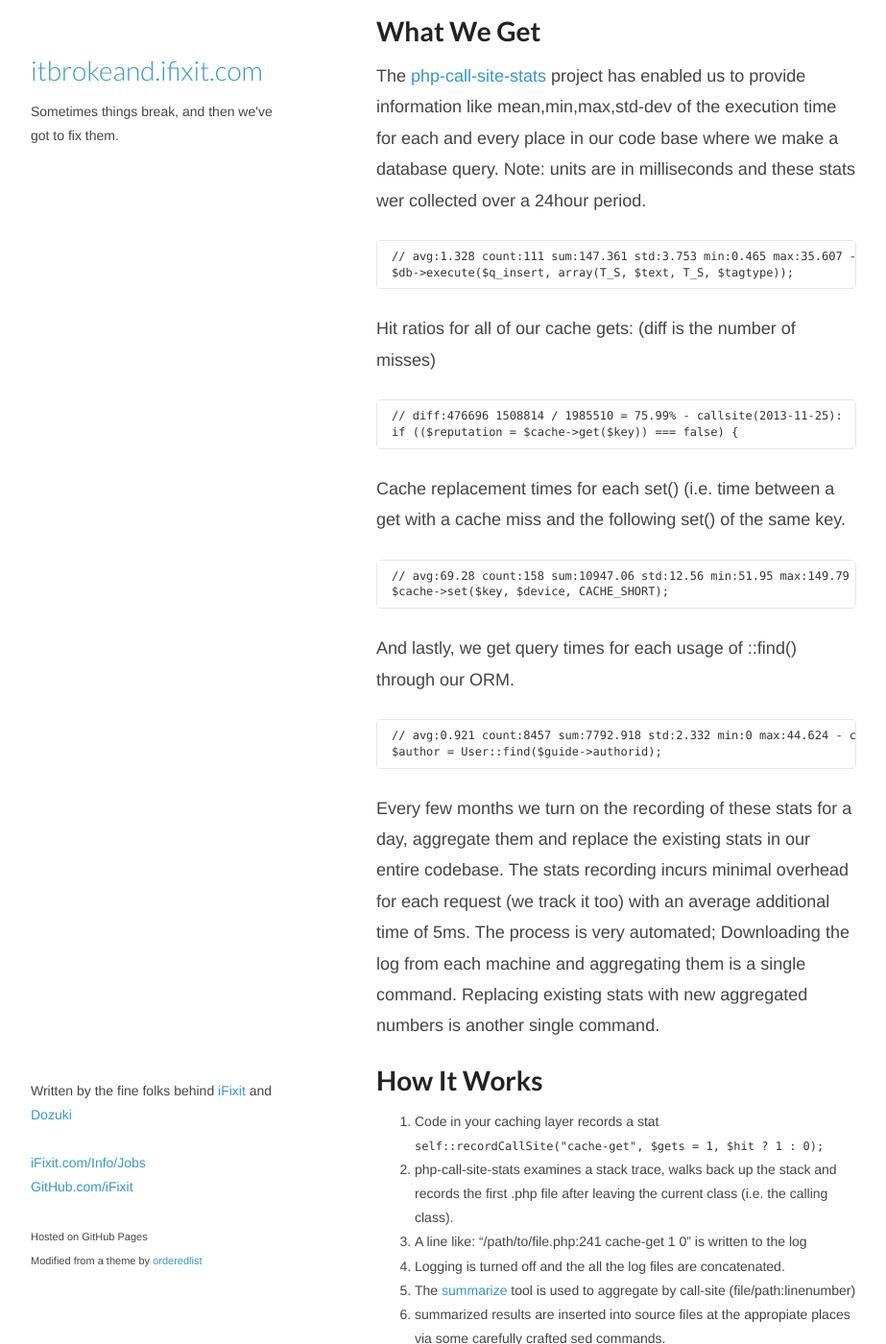
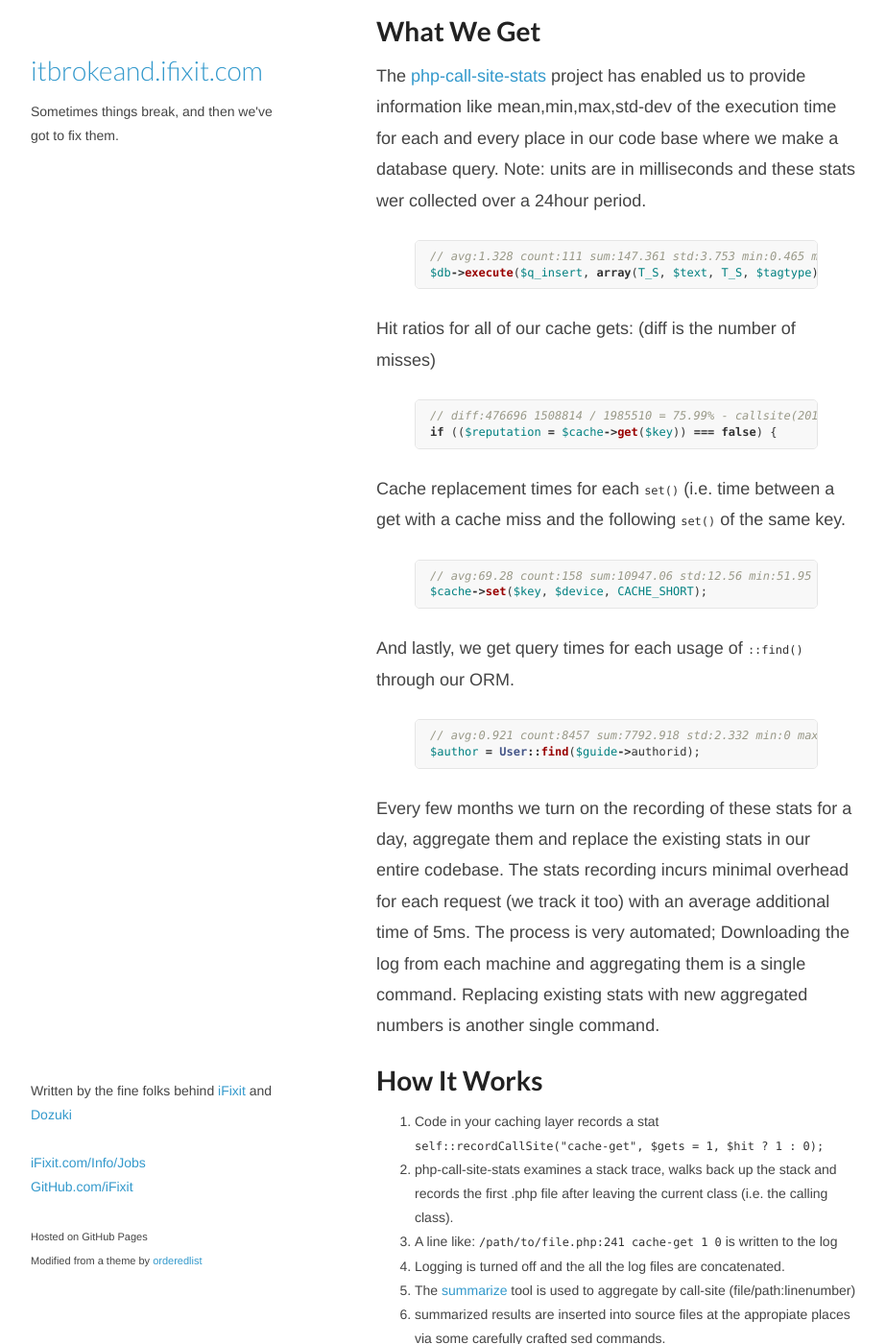
Before and after one commit to iFixit/itbrokeand.ifixit.com, a Jekyll site: the page built from _posts/2014-04-01-introducing-php-call-site-stats.md, in a window 1280 px wide and 1400 px high, scrolled down 290 px. Shown: the whole window at 96% size, without its empty margins (178-1101 px from the left). Built offline with Jekyll 4.4.1, drawn with Linux system fonts in a browser that asks for light colours; Markdown is read by kramdown in place of the engine named in the settings; comment, search, counter and statistics services are not loaded.

Commit message:
Post: call-ste-stats, use syntax highlighting
Even on the small snippets.

It doesn't look better in unformatted text, but it looks better when rendered
to html.

```diff
--- a/_posts/2014-04-01-introducing-php-call-site-stats.md
+++ b/_posts/2014-04-01-introducing-php-call-site-stats.md
@@ -18,24 +18,32 @@ mean,min,max,std-dev of the execution time for each and every place in our code
 base where we make a database query. Note: units are in milliseconds and these
 stats wer collected over a 24hour period.
 
-    // avg:1.328 count:111 sum:147.361 std:3.753 min:0.465 max:35.607 - callsite(2013-11-25):
-    $db->execute($q_insert, array(T_S, $text, T_S, $tagtype));
+{% highlight php startinline %}
+// avg:1.328 count:111 sum:147.361 std:3.753 min:0.465 max:35.607 - callsite(2013-11-25):
+$db->execute($q_insert, array(T_S, $text, T_S, $tagtype));
+{% endhighlight %}
 
 Hit ratios for all of our cache gets: (diff is the number of misses)
 
-    // diff:476696 1508814 / 1985510 = 75.99% - callsite(2013-11-25):
-    if (($reputation = $cache->get($key)) === false) {
+{% highlight php startinline %}
+// diff:476696 1508814 / 1985510 = 75.99% - callsite(2013-11-25):
+if (($reputation = $cache->get($key)) === false) {
+{% endhighlight %}
 
-Cache replacement times for each set() (i.e. time between a get
-with a cache miss and the following set() of the same key.
+Cache replacement times for each `set()` (i.e. time between a get
+with a cache miss and the following `set()` of the same key.
 
-    // avg:69.28 count:158 sum:10947.06 std:12.56 min:51.95 max:149.79 - callsite(2013-11-25):
-    $cache->set($key, $device, CACHE_SHORT);
+{% highlight php startinline %}
+// avg:69.28 count:158 sum:10947.06 std:12.56 min:51.95 max:149.79 - callsite(2013-11-25):
+$cache->set($key, $device, CACHE_SHORT);
+{% endhighlight %}
 
-And lastly, we get query times for each usage of ::find() through our ORM.
+And lastly, we get query times for each usage of `::find()` through our ORM.
 
-    // avg:0.921 count:8457 sum:7792.918 std:2.332 min:0 max:44.624 - callsite(2013-11-25):
-    $author = User::find($guide->authorid);
+{% highlight php startinline %}
+// avg:0.921 count:8457 sum:7792.918 std:2.332 min:0 max:44.624 - callsite(2013-11-25):
+$author = User::find($guide->authorid);
+{% endhighlight %}
 
 Every few months we turn on the recording of these stats for a day, aggregate
 them and replace the existing stats in our entire codebase. The stats recording
@@ -51,7 +59,7 @@ stats with new aggregated numbers is another single command.
 1. php-call-site-stats examines a stack trace, walks back up the stack and
    records the first .php file after leaving the current class (i.e. the calling
    class).
-1. A line like: "/path/to/file.php:241 cache-get 1 0" is written to the log
+1. A line like: `/path/to/file.php:241 cache-get 1 0` is written to the log
 1. Logging is turned off and the all the log files are concatenated.
 1. The [summarize] tool is used to aggregate by call-site
    (file/path:linenumber)
```
